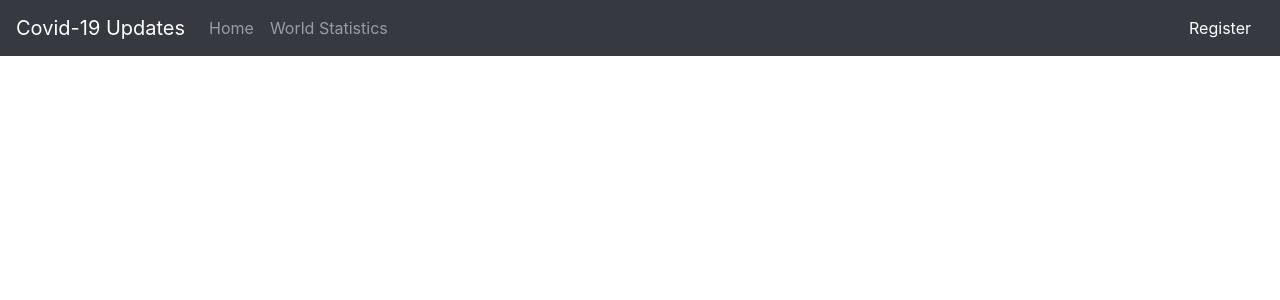
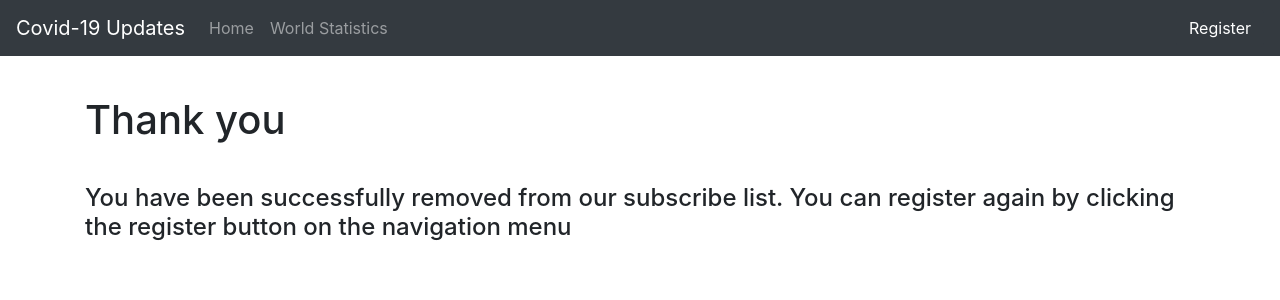
Before and after one commit to ChenTheHolyKnight/Covid19Updates, a React (Create React App) app in the folder Covid19Backend/Covid19Backend/WebClient/client/: page /emailUnreg/1 in a window 1280 px wide. Shown: the top 300 px of the page. Built offline with nearby package versions, Linux system fonts and the light colour scheme; the HTML template or start-up script is replaced by a standard one.

Commit message:
Can unregist a specific email

```diff
--- a/Covid19Backend/Covid19Backend/WebClient/client/src/App.js
+++ b/Covid19Backend/Covid19Backend/WebClient/client/src/App.js
@@ -4,6 +4,7 @@
 import './App.css';
 import Layout from "./components/layout";
 import Home from "./components/Home/Home";
+import EmailUnreg from "./components/EmailRegistration/EmailUnreg";
 
 function App() {
   /*return (
@@ -28,6 +29,7 @@
       <Layout>
           <Router>
               <Route exact path='/' component={Home} />
+              <Route path='/emailUnreg/:email' component={EmailUnreg} />
           </Router>
       </Layout>
   )
--- /dev/null
+++ b/Covid19Backend/Covid19Backend/WebClient/client/src/components/EmailRegistration/EmailUnreg.js
@@ -0,0 +1,17 @@
+import React,{Component} from 'react'
+
+
+export default class EmailUnreg extends Component{
+
+    constructor(props){
+        super(props)
+    }
+
+    render(){
+        let email = this.props.match.params.email;
+        return<div style={{marginTop:'5vh'}}>
+            <h1>Thank you</h1>
+            <h4 style={{marginTop:'5vh'}}>You have been successfully removed from our subscribe list. You can register again by clicking the register button on the navigation menu</h4>
+        </div>
+    }
+}
```
Also changed, not shown: 1 other file (tests, documents, lock files or other folders).
